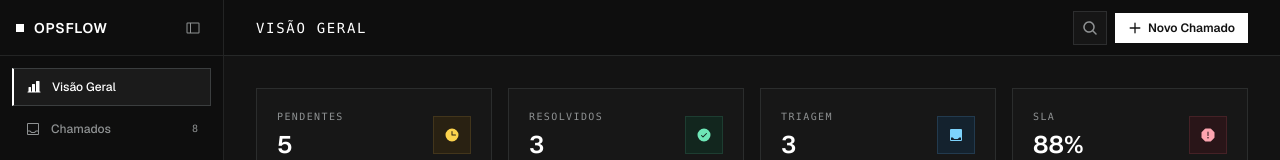
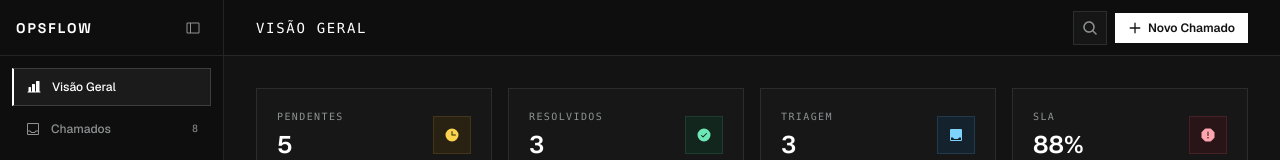
Before and after one commit to AKIRA-NZR/PSL_opsflow_frontend, a React (Vite) app: page / in a window 1280 px wide. Both pictures are taken after a click on the button "ADMIN". Shown: the top 160 px of the page. Built offline with nearby package versions, Linux system fonts and the light colour scheme.

Commit message:
style(typography): combine Space Grotesk display headings with Geist UI and Geist Mono

```diff
--- a/index.html
+++ b/index.html
@@ -8,7 +8,7 @@
     <link rel="preconnect" href="https://fonts.googleapis.com" />
     <link rel="preconnect" href="https://fonts.gstatic.com" crossorigin />
     <link
-      href="https://fonts.googleapis.com/css2?family=Geist:wght@300;400;500;600;700&family=Space+Mono:wght@400;700&display=swap"
+      href="https://fonts.googleapis.com/css2?family=Geist+Mono:wght@400;500;600&family=Geist:wght@400;500;600;700&family=JetBrains+Mono:wght@400;500;600&family=Space+Grotesk:wght@500;600;700&display=swap"
       rel="stylesheet"
     />
   </head>
--- a/src/components/layout/Sidebar.tsx
+++ b/src/components/layout/Sidebar.tsx
@@ -102,14 +102,11 @@ export const Sidebar: React.FC<SidebarProps> = ({
                 }
                 onCloseMobile();
               }}
-              className="flex items-center gap-2.5 min-w-0 cursor-pointer text-left"
+              className="flex items-center min-w-0 cursor-pointer text-left"
             >
-              <span className="w-2 h-2 bg-white shrink-0" />
-              {!collapsedMode && (
-                <span className="text-sm font-semibold text-white tracking-wider uppercase truncate">
-                  OPSFLOW
-                </span>
-              )}
+              <span className="font-display text-sm font-bold text-white tracking-[0.14em] uppercase truncate">
+                {collapsedMode ? 'OF' : 'OPSFLOW'}
+              </span>
             </button>
 
             {!collapsedMode && (
--- a/src/features/auth/LoginPage.tsx
+++ b/src/features/auth/LoginPage.tsx
@@ -28,11 +28,10 @@ export const LoginPage: React.FC = () => {
   return (
     <div className="bg-[#131313] text-[#e2e2e2] min-h-screen flex flex-col justify-between selection:bg-white selection:text-[#131313]">
       <header className="w-full border-b border-[#444748]/30 bg-[#0e0e0e]">
-        <div className="w-full px-5 md:px-10 lg:px-16 h-14 flex items-center justify-between">
-          <span className="text-sm font-semibold tracking-wider text-white uppercase">
+        <div className="w-full px-5 md:px-10 lg:px-16 h-14 flex items-center">
+          <span className="font-display text-base font-bold tracking-[0.14em] text-white uppercase">
             OPSFLOW
           </span>
-          <span className="w-1.5 h-1.5 bg-white inline-block" />
         </div>
       </header>
 
--- a/src/index.css
+++ b/src/index.css
@@ -16,8 +16,13 @@
     overflow-x: hidden;
   }
 
+  h1, h2, h3, .font-display {
+    font-family: 'Space Grotesk', 'Geist', sans-serif;
+    letter-spacing: -0.02em;
+  }
+
   code, pre, .font-mono {
-    font-family: 'Space Mono', ui-monospace, SFMono-Regular, Menlo, Monaco, Consolas, monospace;
+    font-family: 'Geist Mono', 'JetBrains Mono', ui-monospace, SFMono-Regular, Menlo, Monaco, Consolas, monospace;
   }
 }
 
@@ -101,10 +106,10 @@
 
 /* 8. Technical Monospace Label Utility */
 .label-caps {
-  font-family: 'Space Mono', monospace;
+  font-family: 'Geist Mono', 'JetBrains Mono', monospace;
   font-size: 10px;
   line-height: 14px;
-  letter-spacing: 0.14em;
+  letter-spacing: 0.12em;
   text-transform: uppercase;
 }
 
```
